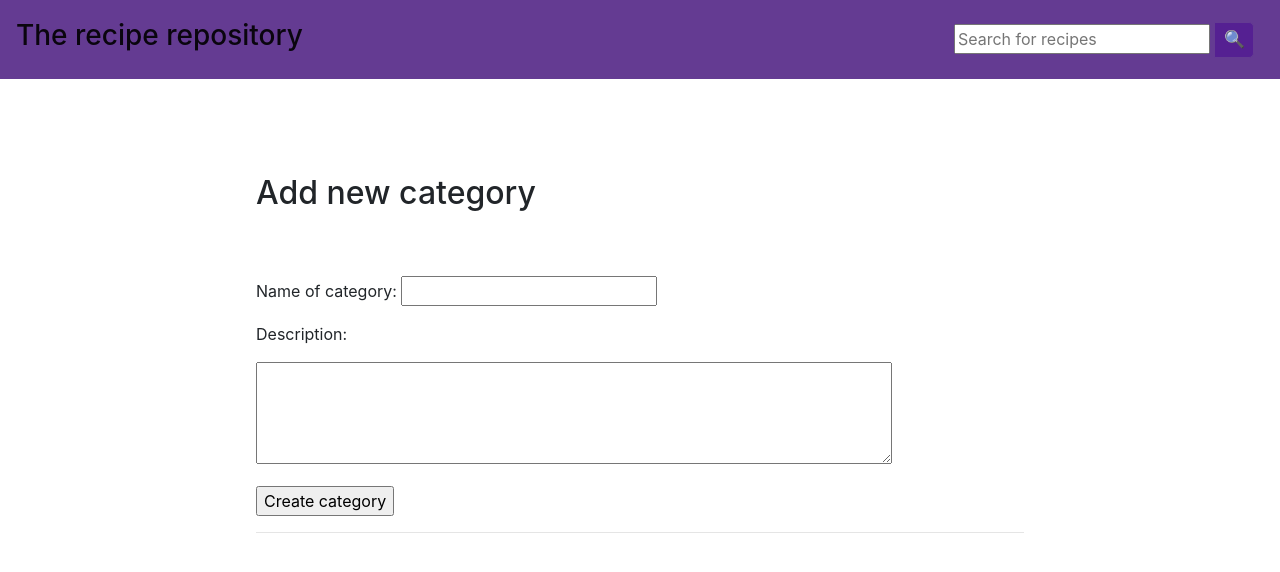
After one commit to neazahorszky/recipe-web-app, a Flask app: page /addcategory in a window 1280 px wide. The commit adds this page. Shown: the top 572 px of the page. Run offline with Flask 3, Linux system fonts and the light colour scheme; some libraries are stand-ins or nearby versions.

Commit message:
Add category functions

```diff
--- a/routes.py
+++ b/routes.py
@@ -101,7 +101,31 @@ def review(recipe_id):
 def category(category_id):
     category_name, category_description = categories.get_category(category_id)
     recipes_in_category = categories.get_recipes_category(category_id)
-    return render_template("category.html", category_name=category_name, category_description=category_description, recipes=recipes_in_category)
+    return render_template("category.html", category_id=category_id, category_name=category_name, category_description=category_description, recipes=recipes_in_category)
+
+@app.route("/addcategory", methods=["get","post"])
+def add_category():
+    if request.method == "GET":
+        return render_template("addcategory.html")
+    if request.method == "POST":
+        name = request.form["name"]
+        description = request.form["description"]
+        category_id = categories.add_category(name, description)
+        if category_id:
+            return redirect("/category/" + str(category_id))
+        return render_template("error.html", message="Category could not be added")
+
+@app.route("/addtocategory/<int:category_id>", methods=["get","post"])
+def addtocategory(category_id):
+    if request.method == "GET":
+        category = categories.get_category(category_id)
+        return render_template("addtocategory.html", category_id=category_id, category=category, recipes=recipes.get_list_recipes())
+    if request.method == "POST":
+        recipe_list = request.form.getlist("recipe")
+        added = categories.add_to_category(category_id, recipe_list)
+        if added:
+            return redirect("/category/" + str(category_id))
+        return render_template("error.html", message="Recipe(s) could not be added to category")
 
 @app.route("/search")
 def search_result():
--- /dev/null
+++ b/templates/addcategory.html
@@ -0,0 +1,16 @@
+{% extends "layout.html" %}
+{% block title %} Add category {% endblock %}
+{% block content %}
+
+<h2>Add new category</h2>
+<p>&nbsp;</p>
+
+<form action="/addcategory" method="POST">
+    <p>Name of category: <input type="text" name="name" required></p>
+    <p>Description:</p>
+    <p><textarea name="description" rows="4" cols="60" required></textarea></p>
+    <p></p>
+    <input type="submit" value="Create category">
+</form>
+
+{% endblock %}
--- a/templates/category.html
+++ b/templates/category.html
@@ -12,4 +12,6 @@
     {% endfor %}
 </ul>
 
+<p>&nbsp;</p>
+<a href="/addtocategory/{{category_id}}">Add recipes to this category</a>
 {% endblock %}
--- a/templates/index.html
+++ b/templates/index.html
@@ -33,6 +33,8 @@
     <li><a href="/category/{{category.id}}">{{category.name}}</a></li>
     {% endfor %}
 </ul>
+<p>&nbsp;</p>
+<a href="/addcategory">Create new category</a></li>
 {% endif %}
 
 
```
Also changed, not shown: categories.py (+23 -2 lines), templates/addtocategory.html (added, +16 -0 lines).
